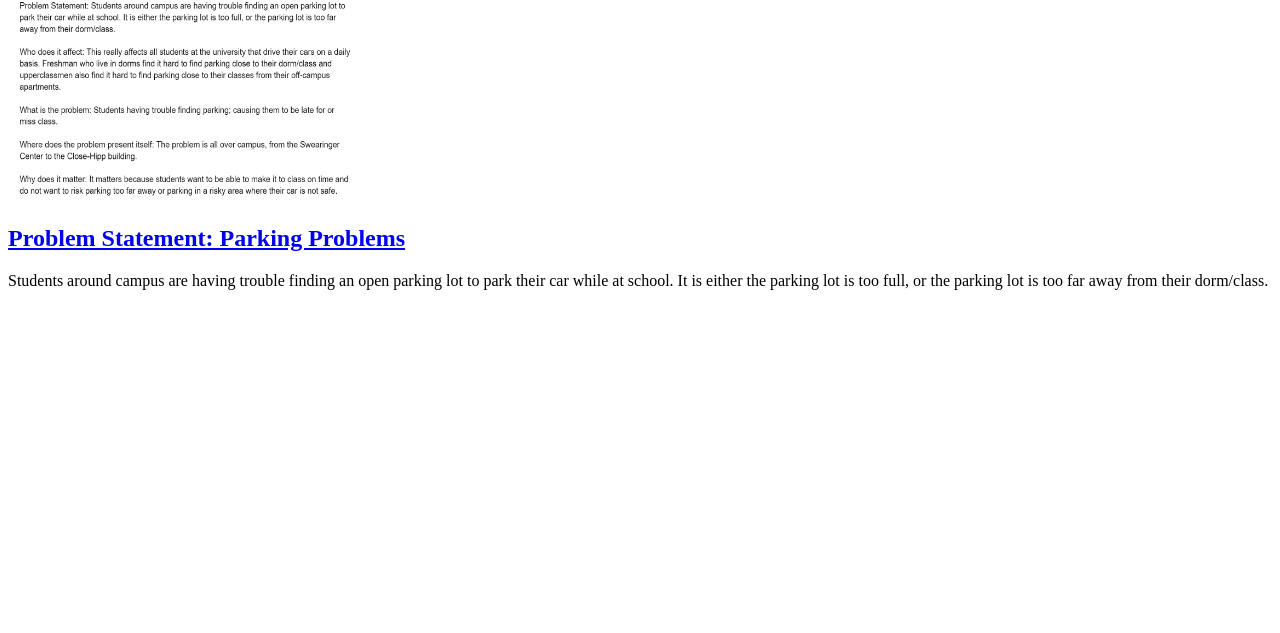
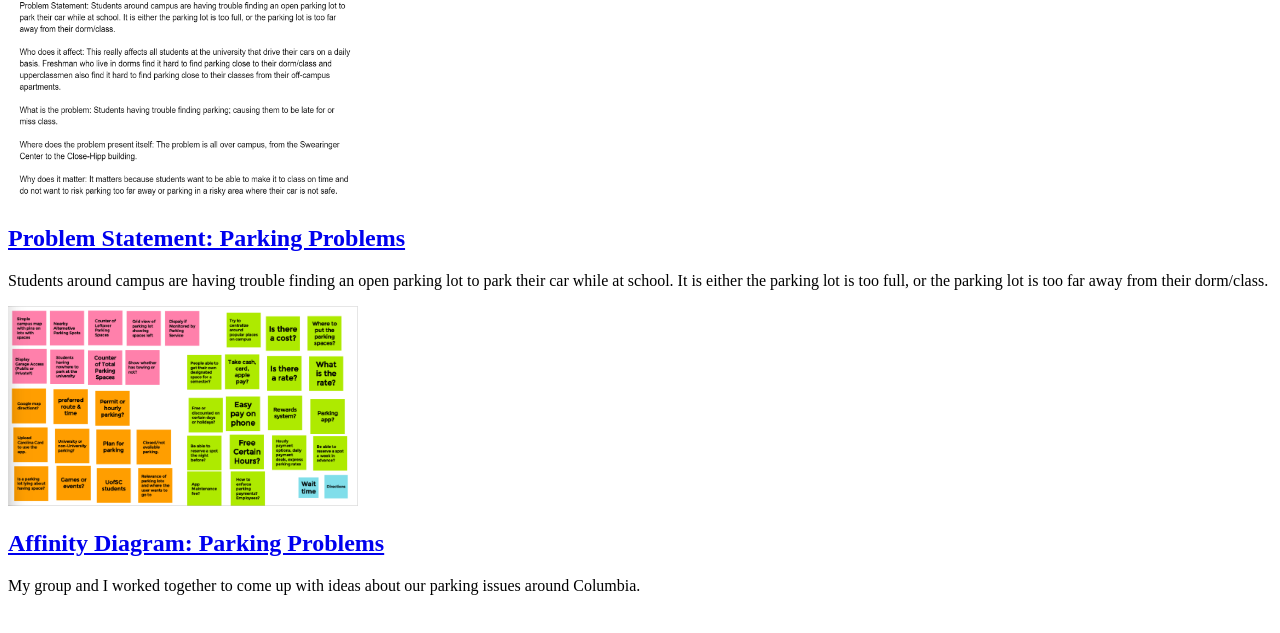
Before and after one commit to JohnMarkHarris843/JohnMarkHarris843.github.io, a plain HTML site: page index.html in a window 1280 px wide. Shown: the part 79-712 px from the top of the page. Drawn offline with Linux system fonts and the light colour scheme; files whose address does not match are found by name.

Commit message:
Add files via upload

```diff
--- a/index.html
+++ b/index.html
@@ -7,6 +7,7 @@
         <body>
             <h1>John Harris's CSCE 190 Site</h1>
 
+            <!-- Problem Statement Assignment-->
              <section class="assignment">
                 <a href="Files/Problem-Statement.pdf.pdf"><img src="images/problem statement.png"width="350" height="200"></a>
                 <section class="ass details">
@@ -17,5 +18,16 @@
 
                 </section>
              </section>
+            <!--Affinity Diagram Assignment-->
+             <section class="assignment">
+                <a href="Files/Affinity Diagram.pdf.pdf"><img src="images/Affinity Diagram.png"width="350" height="200"></a>
+                <section class="ass details">
+                    <a href="files/Affinity Diagram.pdf"><h2>Affinity Diagram: Parking Problems</h2></a>
+                    <p>
+                        My group and I worked together to come up with ideas about our parking issues around Columbia.
+                    </p>
+
+                </section>
+             </section>
         </body>
 </html>
```
Also changed, not shown: Images/Affinity Diagram.png (added), Images/Problem Statement.png (added), 2 other files.
